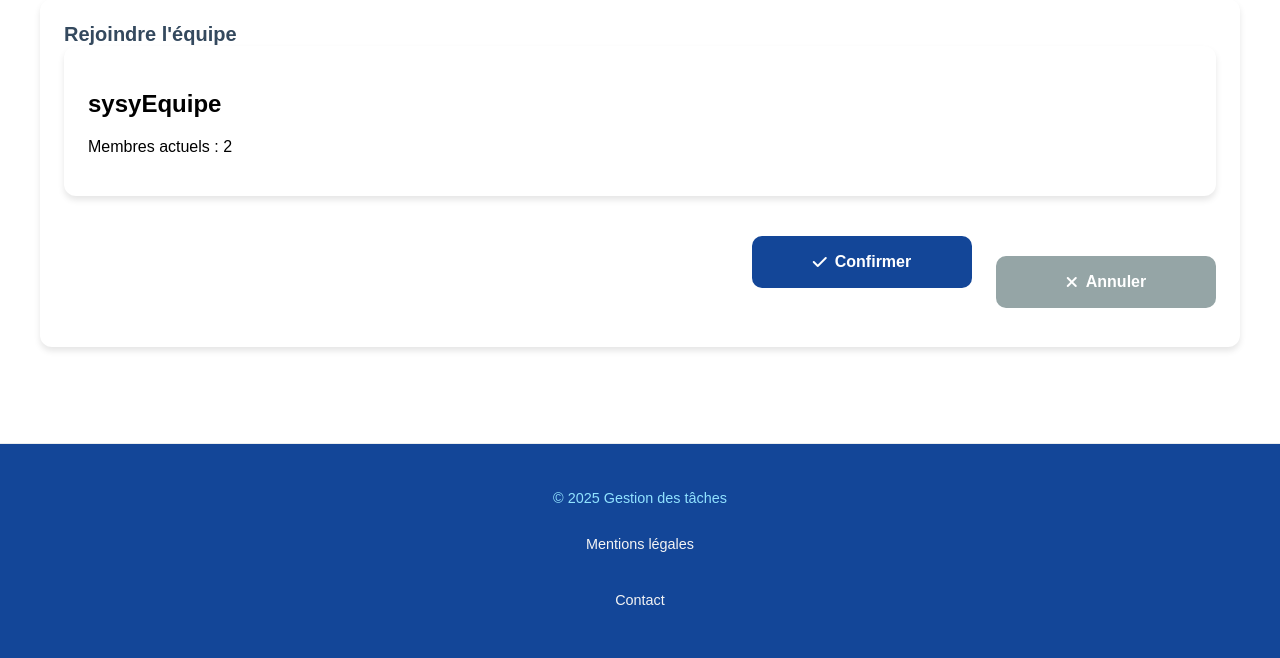
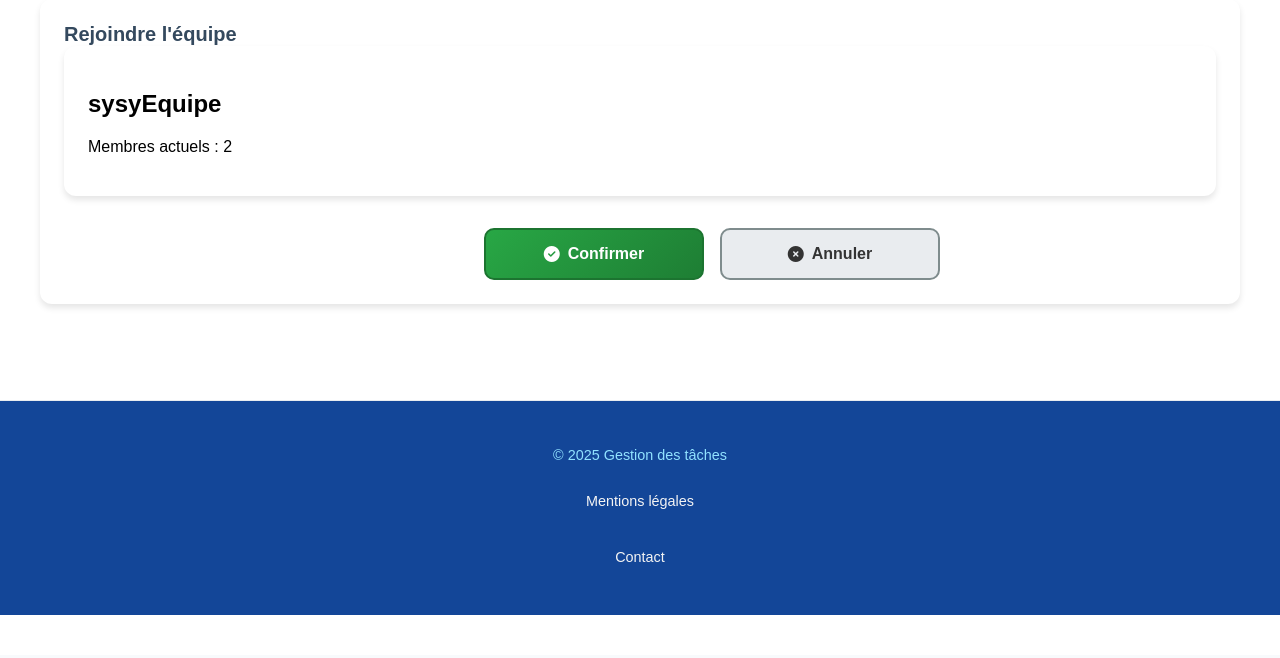
Before and after one commit to Syrinbh/projetServeur, a Django app: page /joinTeam/1/ in a window 1280 px wide. Shown: the part 145-803 px from the top of the page. After the commit the page ends 760 px from the top, so only its background shows below. Run offline with Django 5.2, Linux system fonts and the light colour scheme; a user stored in the database is signed in; data comes from the database, SQL or seed files in the repository; both versions use the stored data as it was after the commit; parts of the project's set-up code (start-up, migrations or seed data) failed here and were passed over.

Commit message:
ajout modification css pour page join team

```diff
--- a/tasks/static/styles.css
+++ b/tasks/static/styles.css
@@ -285,101 +285,64 @@ button.modify {
 
 /* Partie spécifique pour la page Join Team */
 .form-actions {
-  margin-top: 2.5rem;
   display: flex;
-  gap: 1.5rem;
   justify-content: flex-end;
-  width: 100%;
+  gap: 1rem;
   max-width: 600px;
-  margin-left: auto;
+  margin: 2rem auto 0;
+  padding: 0;
+  box-sizing: border-box;
+  flex-wrap: nowrap;
+  align-items: center;  /* <== important */
+
 }
 
 .form-actions .btn {
-  flex: 0 0 220px; /* Taille fixe identique */
-  padding: 1rem 2rem;
+  display: flex;
+  align-items: center;
+  justify-content: center;
+  height: 52px;           /* hauteur fixe identique */
+  flex: 0 0 220px;        /* largeur fixe identique */
+  padding: 0 1.5rem;
   border-radius: 10px;
   font-weight: 600;
   font-size: 1rem;
-  text-align: center;
   box-sizing: border-box;
-  transition: all 0.25s cubic-bezier(0.4, 0, 0.2, 1);
-  display: flex;
-  align-items: center;
-  justify-content: center;
+  text-decoration: none;
+  cursor: pointer;
   white-space: nowrap;
-  height: 52px; /* Hauteur identique */
+  border: 2px solid transparent;
+  margin-top: 0;
+  margin-bottom: 0;
+  padding-top: 0;
+  padding-bottom: 0;
+  line-height: 1;  /* ou 1.2 selon */
+  height: 52px;    /* fixe */
 }
 
 .form-actions .confirm-btn {
   background: linear-gradient(135deg, #28a745 0%, #1e7e34 100%);
-  border: 2px solid #1c7430;
+  border-color: #1c7430 !important;
   color: white;
-  text-decoration: none; /* Pas de soulignement */
 }
 
 .form-actions .cancel-btn {
-  background: none;
-  border: 2px solid #7f8c8d;
-  color: #7f8c8d;
-  text-decoration: underline; /* Soulignement ajouté */
+  background: #e9ecef;
+  border-color: #7f8c8d;
+  color: #333;
 }
 
-/* États hover */
-.form-actions .confirm-btn:hover {
-  background: linear-gradient(135deg, #23903d 0%, #186529 100%);
+.form-actions .btn:hover {
+  opacity: 0.9;
   transform: translateY(-2px);
+  transition: all 0.2s ease;
 }
 
-.form-actions .cancel-btn:hover {
-  background: #f8f9fa;
-  text-decoration: none; /* Soulignement disparaît au survol */
-}
 
-/* États actifs */
-.form-actions .btn:active {
-  transform: translateY(1px) scale(0.98);
-}
-
-/* Responsive mobile */
-@media (max-width: 768px) {
-  .form-actions {
-    flex-direction: column;
-    gap: 1rem;
-  }
-
-  .form-actions .btn {
-    width: 100%;
-    flex: none;
-    padding: 1.2rem;
-  }
-}
-
-/* Animation d'entrée conservée */
-@keyframes btnEntry {
-  from { opacity: 0; transform: translateY(10px); }
-  to { opacity: 1; transform: translateY(0); }
-}
-
-.form-actions .btn {
-  animation: btnEntry 0.4s ease forwards;
-}
-
-.btn {
+.team.container .btn {
   padding: 10px 20px;
-  border: none;
   border-radius: 4px;
   cursor: pointer;
-}
-
-.confirm-btn {
-  background: #28a745;
-  color: white;
-}
-
-.cancel-btn {
-  background: #6c757d;
-  color: white;
-  text-decoration: none;
 }
 
 .alert.error {
--- a/tasks/templates/tasks/Join_team.html
+++ b/tasks/templates/tasks/Join_team.html
@@ -55,11 +55,11 @@
             {% endif %}
 
             <div class="form-actions">
-                <button type="submit" class="btn btn-success">
-                  <i class="fas fa-check"></i> Confirmer
+                <button type="submit" class="btn confirm-btn">
+                  <i class="fas fa-check-circle"></i> Confirmer
                 </button>
-                <a href="{% url 'listTeam' %}" class="btn btn-secondary">
-                  <i class="fas fa-times"></i> Annuler
+                <a href="{% url 'listTeam' %}" class="btn cancel-btn">
+                  <i class="fas fa-times-circle"></i> Annuler
                 </a>
               </div>
             </div>
```
Also changed, not shown: db.sqlite3.
